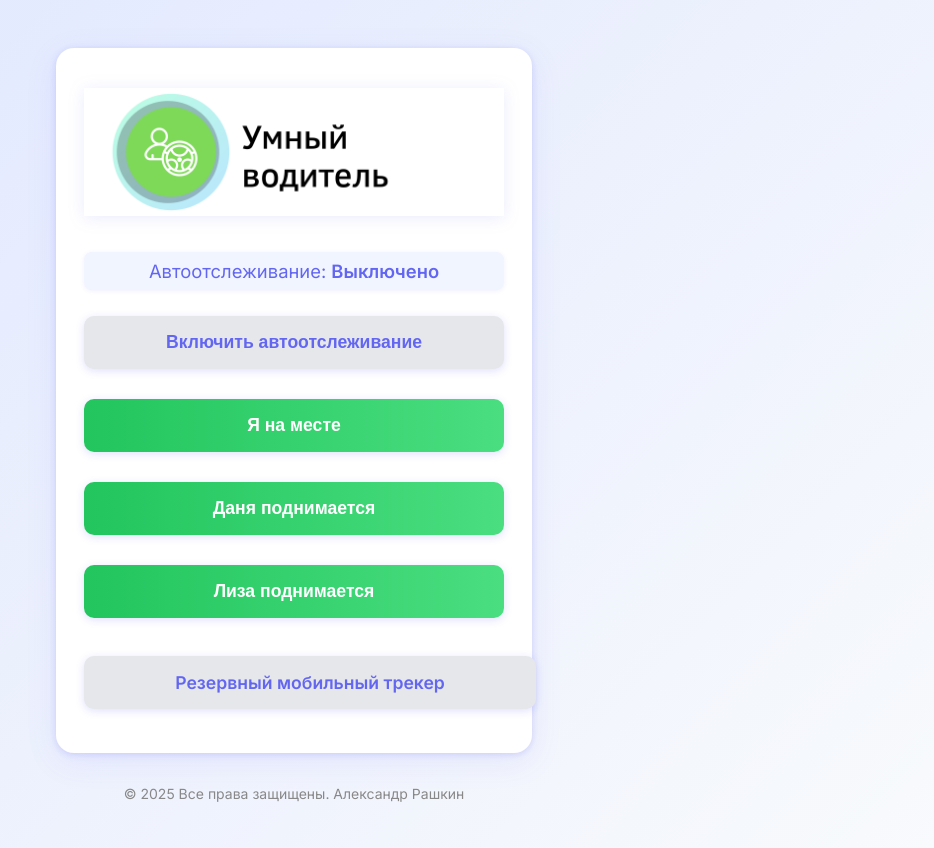
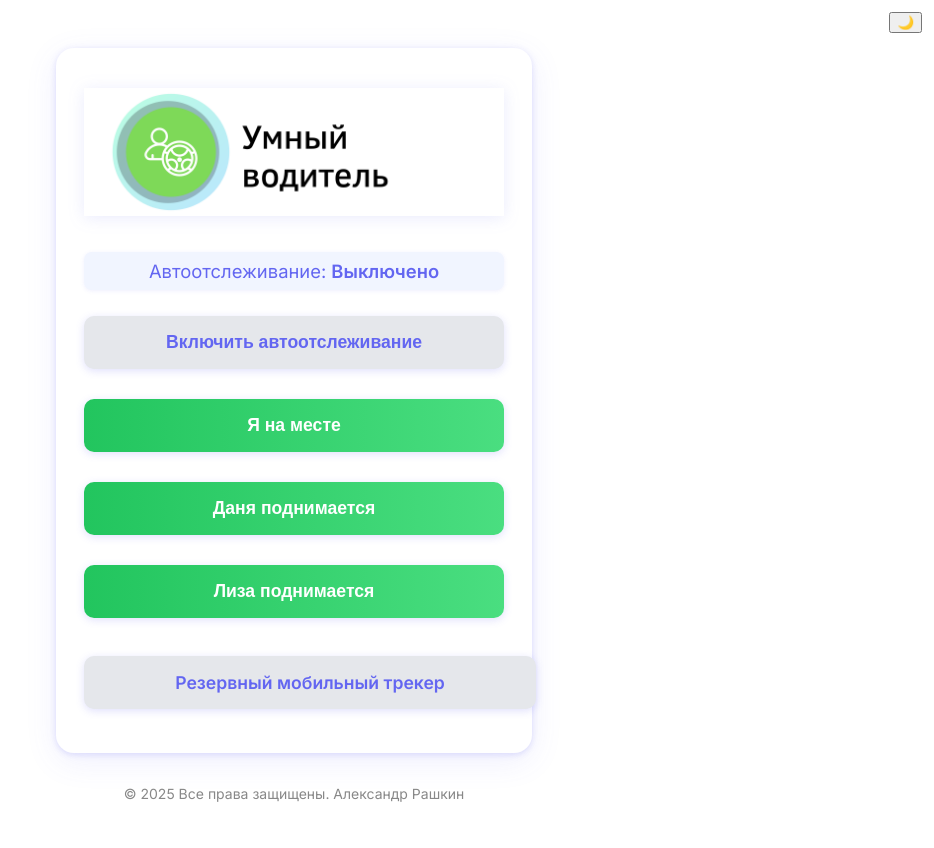
Before and after one commit to alexrashkin/clever-driver-bot, a Flask app: page / in a window 1280 px wide. Shown: the whole page, without its empty margins (346-1280 px from the left). Run offline with Flask 3, Linux system fonts and the light colour scheme; data comes from the database, SQL or seed files in the repository.

Commit message:
favicon added

```diff
--- a/web/templates/index.html
+++ b/web/templates/index.html
@@ -5,6 +5,7 @@
     <title>Driver Bot</title>
     <meta name="viewport" content="width=device-width, initial-scale=1.0">
     <link href="https://fonts.googleapis.com/css2?family=Inter:wght@400;600&display=swap" rel="stylesheet">
+    <link rel="icon" type="image/x-icon" href="/static/favicon.ico">
     <style>
         body {
             font-family: 'Inter', Arial, sans-serif;
@@ -13,6 +14,14 @@
             margin: 0;
             padding: 0;
             min-height: 100vh;
+        }
+        body.dark {
+            --bg: #18181b;
+            --text: #f1f5ff;
+        }
+        body, body.dark {
+            background: var(--bg);
+            color: var(--text);
         }
         .container {
             max-width: 420px;
@@ -123,6 +132,7 @@
     </style>
 </head>
 <body>
+    <button id="theme-toggle" style="position:absolute;top:12px;right:12px;z-index:10;">🌙</button>
     <div class="container">
         <div class="logo-wrap">
             <img src="/static/logo.png" alt="Driver Bot" class="logo-img">
@@ -246,5 +256,18 @@
             }, 3000);
         }
     </script>
+    <script>
+    // Тёмная/светлая тема
+    const btn = document.getElementById('theme-toggle');
+    btn.onclick = function() {
+      document.body.classList.toggle('dark');
+      btn.textContent = document.body.classList.contains('dark') ? '☀️' : '🌙';
+      localStorage.setItem('theme', document.body.classList.contains('dark') ? 'dark' : 'light');
+    };
+    if (localStorage.getItem('theme') === 'dark') {
+      document.body.classList.add('dark');
+      btn.textContent = '☀️';
+    }
+    </script>
 </body>
 </html>
```
Also changed, not shown: web/static/favicon.ico (added).
